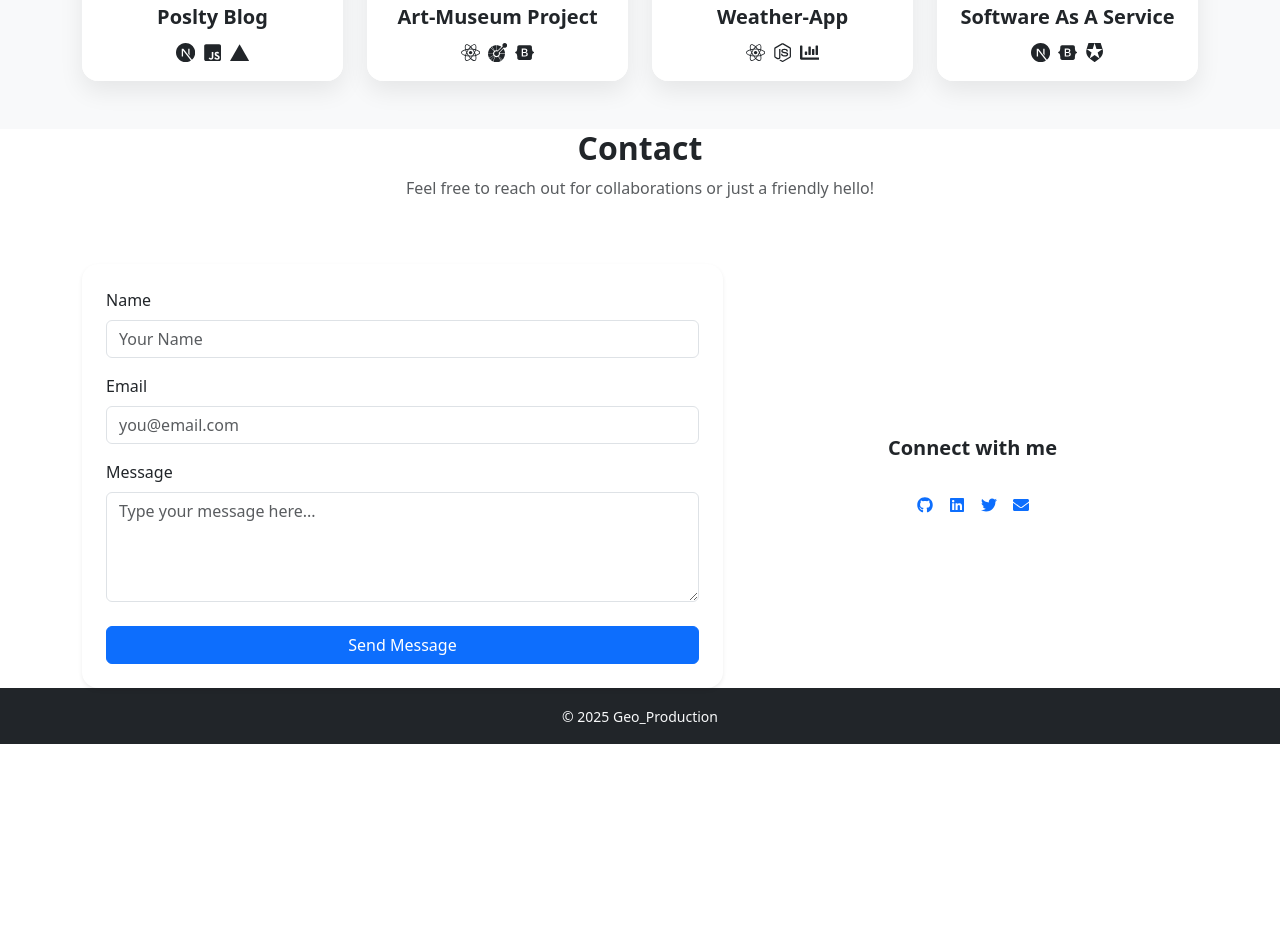
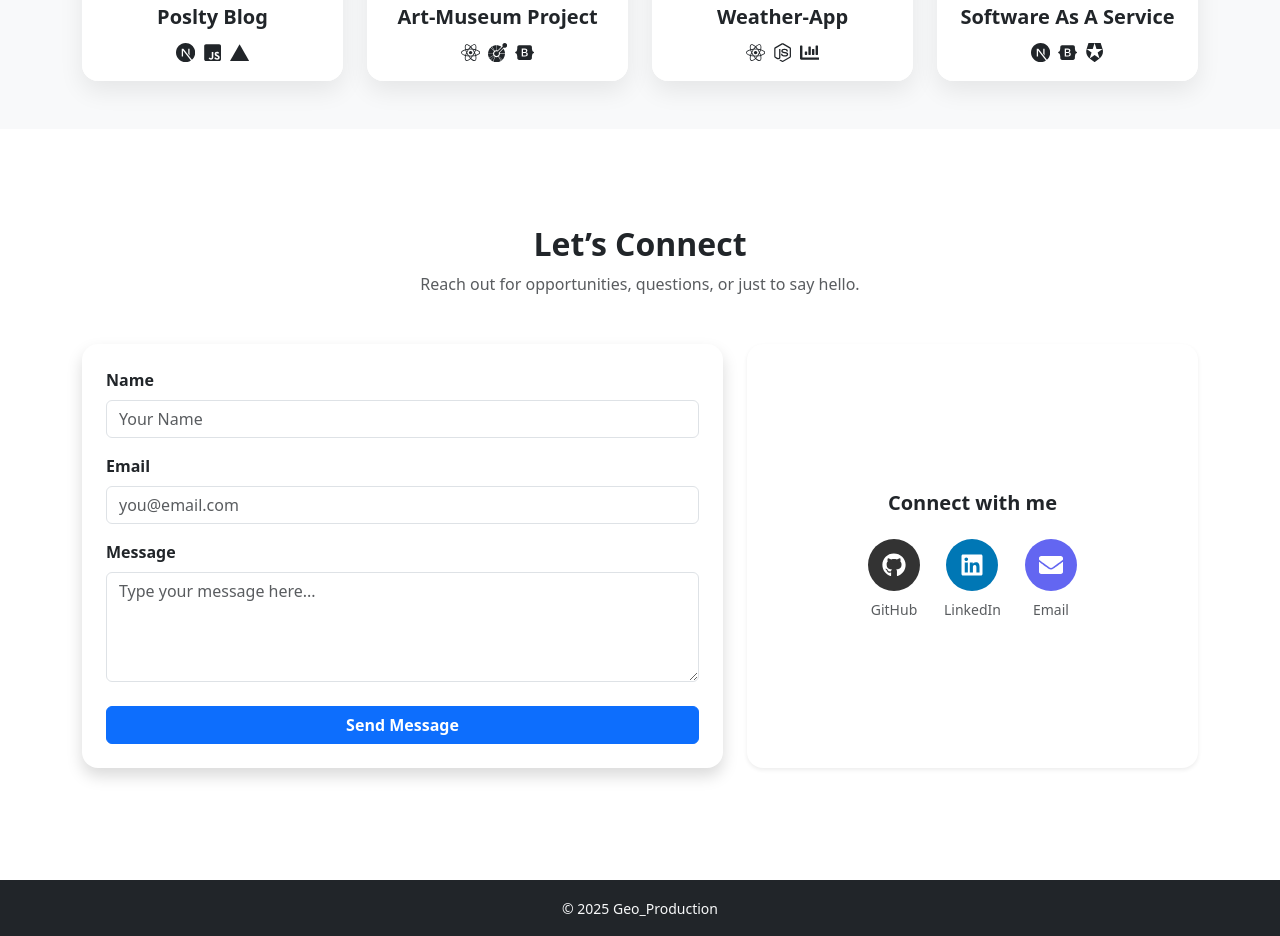
Before and after one commit to gkurkjian/Geos_Portfolio, a Next.js app: page / in a window 1280 px wide. Shown: the part 2860-3796 px from the top of the page. Before the commit the page ends 3604 px from the top, so only its background shows below. Built offline with nearby package versions, Linux system fonts and the light colour scheme.

Commit message:
seventeenth commit: improved the Contact.js social-media box

```diff
--- a/components/Contact.js
+++ b/components/Contact.js
@@ -1,7 +1,7 @@
 'use client';
 
 import { Container, Row, Col, Form, Button, Card } from 'react-bootstrap';
-import { FaGithub, FaLinkedin, FaTwitter, FaEnvelope } from 'react-icons/fa';
+import { FaGithub, FaLinkedin, FaEnvelope } from 'react-icons/fa';
 import { motion } from 'framer-motion';
 
 export default function Contact() {
@@ -10,144 +10,139 @@ export default function Contact() {
       icon: <FaGithub />,
       label: 'GitHub',
       href: 'https://github.com/gkurkjian',
+      bg: '#333',
     },
     {
       icon: <FaLinkedin />,
       label: 'LinkedIn',
-      href: 'https://linkedin.com/in/gkurkjian',
-    },
-    {
-      icon: <FaTwitter />,
-      label: 'Twitter',
-      href: 'https://twitter.com/your_handle',
+      href: 'https://www.linkedin.com/in/george-kurkjian/',
+      bg: '#0077b5',
     },
     {
       icon: <FaEnvelope />,
       label: 'Email',
-      href: 'mailto:george@example.com',
+      href: 'mailto:georgekurkjian@gmail.com',
+      bg: '#6366f1',
     },
   ];
 
   return (
-    <section id="contact" className="py-6 bg-white">
+    <section id="contact" className="contact-section">
       <Container>
         {/* Heading */}
-        <Row className="justify-content-center text-center mb-5">
-          <Col md={8}>
-            <h2 className="fw-bold">Contact</h2>
-            <p className="text-muted">
-              Feel free to reach out for collaborations or just a friendly hello!
-            </p>
-          </Col>
-        </Row>
+        <motion.div
+          className="text-center mb-5"
+          initial={{ opacity: 0, y: 20 }}
+          whileInView={{ opacity: 1, y: 0 }}
+          transition={{ duration: 0.5 }}
+          viewport={{ once: true }}
+        >
+          <h2 className="fw-bold">Let’s Connect</h2>
+          <p className="text-muted">Reach out for opportunities, questions, or just to say hello.</p>
+        </motion.div>
 
         {/* Content Row */}
         <Row className="g-4 align-items-stretch">
           {/* Contact Form */}
-          <Col md={7}>
-            <Card className="p-4 shadow-sm border-0 rounded-4 h-100">
+          <motion.div
+            className="col-md-7"
+            initial={{ opacity: 0, x: -50 }}
+            whileInView={{ opacity: 1, x: 0 }}
+            transition={{ duration: 0.6 }}
+            viewport={{ once: true }}
+          >
+            <Card className="p-4 shadow border-0 rounded-4 h-100">
               <Form>
                 <Form.Group className="mb-3" controlId="formName">
-                  <Form.Label>Name</Form.Label>
+                  <Form.Label className="fw-semibold">Name</Form.Label>
                   <Form.Control type="text" placeholder="Your Name" />
                 </Form.Group>
 
                 <Form.Group className="mb-3" controlId="formEmail">
-                  <Form.Label>Email</Form.Label>
+                  <Form.Label className="fw-semibold">Email</Form.Label>
                   <Form.Control type="email" placeholder="you@email.com" />
                 </Form.Group>
 
                 <Form.Group className="mb-4" controlId="formMessage">
-                  <Form.Label>Message</Form.Label>
+                  <Form.Label className="fw-semibold">Message</Form.Label>
                   <Form.Control as="textarea" rows={4} placeholder="Type your message here..." />
                 </Form.Group>
 
-                <Button variant="primary" type="submit" className="w-100">
+                <Button variant="primary" type="submit" className="w-100 fw-semibold">
                   Send Message
                 </Button>
               </Form>
             </Card>
-          </Col>
+          </motion.div>
 
-          {/* Social Media */}
-          <Col md={5}>
-            <motion.div
-              className="social-box h-100 p-4 rounded-4 d-flex flex-column justify-content-center align-items-center gap-4"
-              initial={{ opacity: 0, y: 40 }}
-              whileInView={{ opacity: 1, y: 0 }}
-              transition={{ duration: 0.6, ease: 'easeOut' }}
-              viewport={{ once: true }}
-            >
-              <h5 className="fw-semibold text-center mb-2">Connect with me</h5>
+          {/* Social Media Section */}
+          <motion.div
+            className="col-md-5"
+            initial={{ opacity: 0, x: 50 }}
+            whileInView={{ opacity: 1, x: 0 }}
+            transition={{ duration: 0.6 }}
+            viewport={{ once: true }}
+          >
+            <Card className="p-4 h-100 shadow-sm border-0 rounded-4 d-flex flex-column justify-content-center text-center">
+              <h5 className="fw-semibold mb-4">Connect with me</h5>
 
-              <div className="d-flex flex-wrap justify-content-center gap-3">
-                {socialLinks.map(({ icon, label, href }) => (
+              <div className="d-flex justify-content-center gap-4 flex-wrap">
+                {socialLinks.map(({ icon, label, href, bg }) => (
                   <motion.a
                     key={label}
                     href={href}
                     target="_blank"
                     rel="noopener noreferrer"
-                    className={`icon-btn icon-${label.toLowerCase()}`}
-                    whileHover={{ scale: 1.15 }}
+                    className="icon-card d-flex flex-column align-items-center text-decoration-none"
+                    whileHover={{ scale: 1.1 }}
                     whileTap={{ scale: 0.95 }}
-                    title={label}
+                    style={{ color: 'inherit' }}
                   >
-                    {icon}
+                    <div className="icon-circle mb-2" style={{ backgroundColor: bg }}>
+                      {icon}
+                    </div>
+                    <span className="text-muted small">{label}</span>
                   </motion.a>
                 ))}
               </div>
-            </motion.div>
-          </Col>
+            </Card>
+          </motion.div>
         </Row>
       </Container>
 
-      {/* Styles */}
+      {/* Custom Styles */}
       <style jsx>{`
-        .social-box {
-          background: linear-gradient(145deg, #ffffff, #f1f5f9);
-          border: 1px solid #e2e8f0;
-          box-shadow: 0 8px 20px rgba(0, 0, 0, 0.05);
+        .contact-section {
+          padding-top: 6rem;
+          padding-bottom: 7rem;
+          background: #ffffff;
         }
 
-        .icon-btn {
+        .icon-circle {
           width: 52px;
           height: 52px;
           border-radius: 50%;
           display: flex;
           align-items: center;
           justify-content: center;
-          font-size: 1.6rem;
+          font-size: 1.5rem;
           color: white;
+          transition: 0.3s ease;
+        }
+
+        .icon-card {
           transition: all 0.3s ease;
         }
 
-        .icon-github {
-          background: #333;
-        }
-
-        .icon-linkedin {
-          background: #0077b5;
-        }
-
-        .icon-twitter {
-          background: #1da1f2;
-        }
-
-        .icon-email {
-          background: #6366f1;
-        }
-
-        .icon-btn:hover {
-          filter: brightness(1.1);
-          transform: translateY(-2px);
-          box-shadow: 0 6px 14px rgba(0, 0, 0, 0.1);
-        }
-
         @media (max-width: 767px) {
-          .icon-btn {
+          .icon-circle {
             width: 44px;
             height: 44px;
             font-size: 1.3rem;
+          }
+
+          .icon-card span {
+            font-size: 0.8rem;
           }
         }
       `}</style>
```
